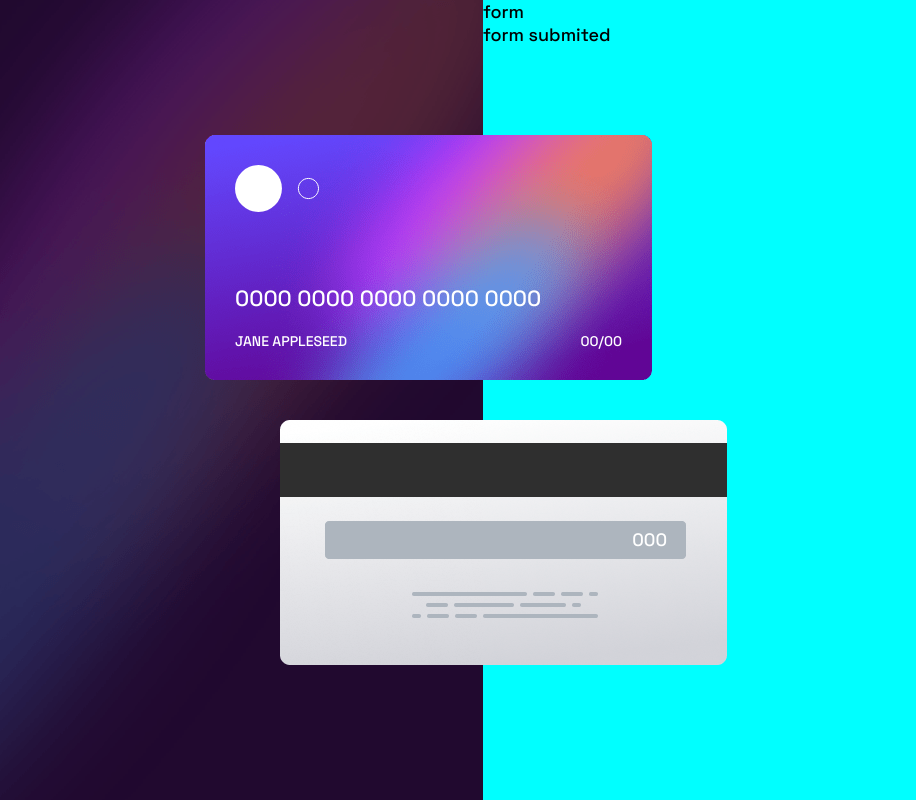
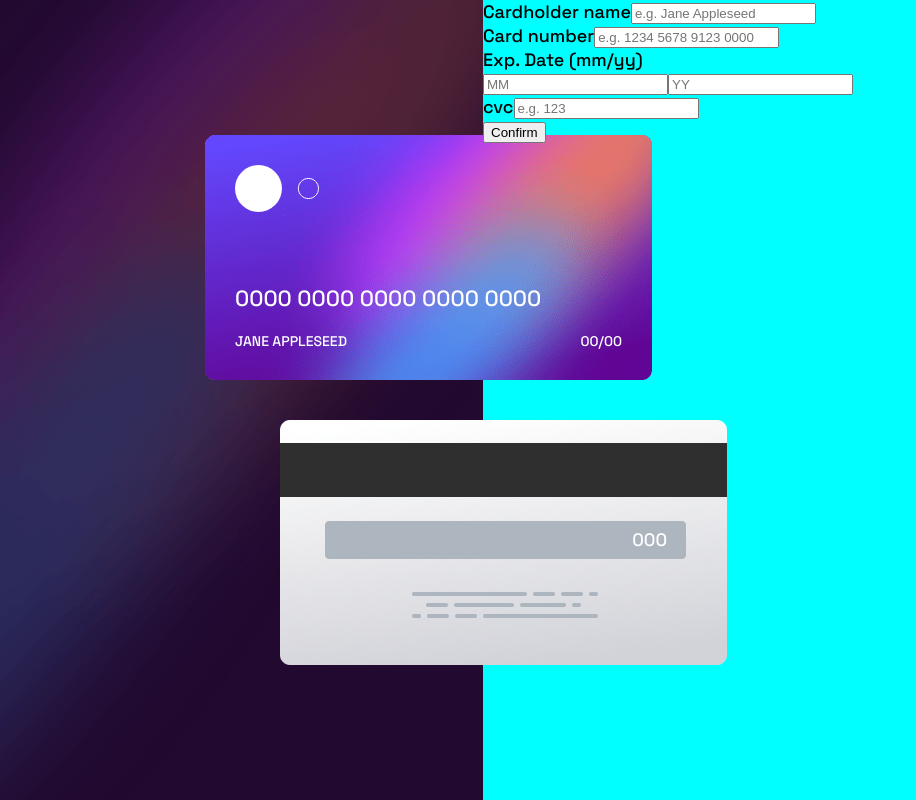
Before and after one commit to jamuianga/interactive-card-details-form, a React (Vite) app: page / in a window 1280 px wide. Shown: the whole page, without its empty margins (0-916 px from the left). Built offline with nearby package versions, Linux system fonts and the light colour scheme.

Commit message:
html form design

```diff
--- a/src/App.jsx
+++ b/src/App.jsx
@@ -1,6 +1,7 @@
 import { useState } from 'react';
 import './App.scss';
 import card_logo from './assets/card-logo.svg';
+import Form from './components/Form';
 
 function App() {
   return (
@@ -21,8 +22,7 @@ function App() {
         </div>
       </div>
       <div className="right-panel">
-        <div className="card-form">form</div>
-        <div className="card-form">form submited</div>
+        <Form/>
       </div>
     </div>
   );
--- /dev/null
+++ b/src/components/Form.jsx
@@ -0,0 +1,36 @@
+import React from 'react';
+
+function Form() {
+  return (
+    <form>
+      <div className="form-group">
+        <label htmlFor="">Cardholder name</label>
+        <input type="text" placeholder="e.g. Jane Appleseed" />
+        <small className="error-msg"></small>
+      </div>
+      <div className="form-group">
+        <label htmlFor="">Card number</label>
+        <input type="text" placeholder="e.g. 1234 5678 9123 0000" />
+        <small className="error-msg"></small>
+      </div>
+      <div className="inline-form-group">
+        <div className="form-group">
+          <label htmlFor="">Exp. Date (mm/yy)</label>
+          <div className="inline-input">
+            <input type="text" name="" id="" placeholder="MM" />
+            <input type="text" name="" id="" placeholder="YY" />
+          </div>
+          <small className="error-msg"></small>
+        </div>
+        <div className="form-group">
+          <label htmlFor="">cvc</label>
+          <input type="text" placeholder="e.g. 123" />
+          <small className="error-msg"></small>
+        </div>
+      </div>
+      <button>Confirm</button>
+    </form>
+  );
+}
+
+export default Form;
```
